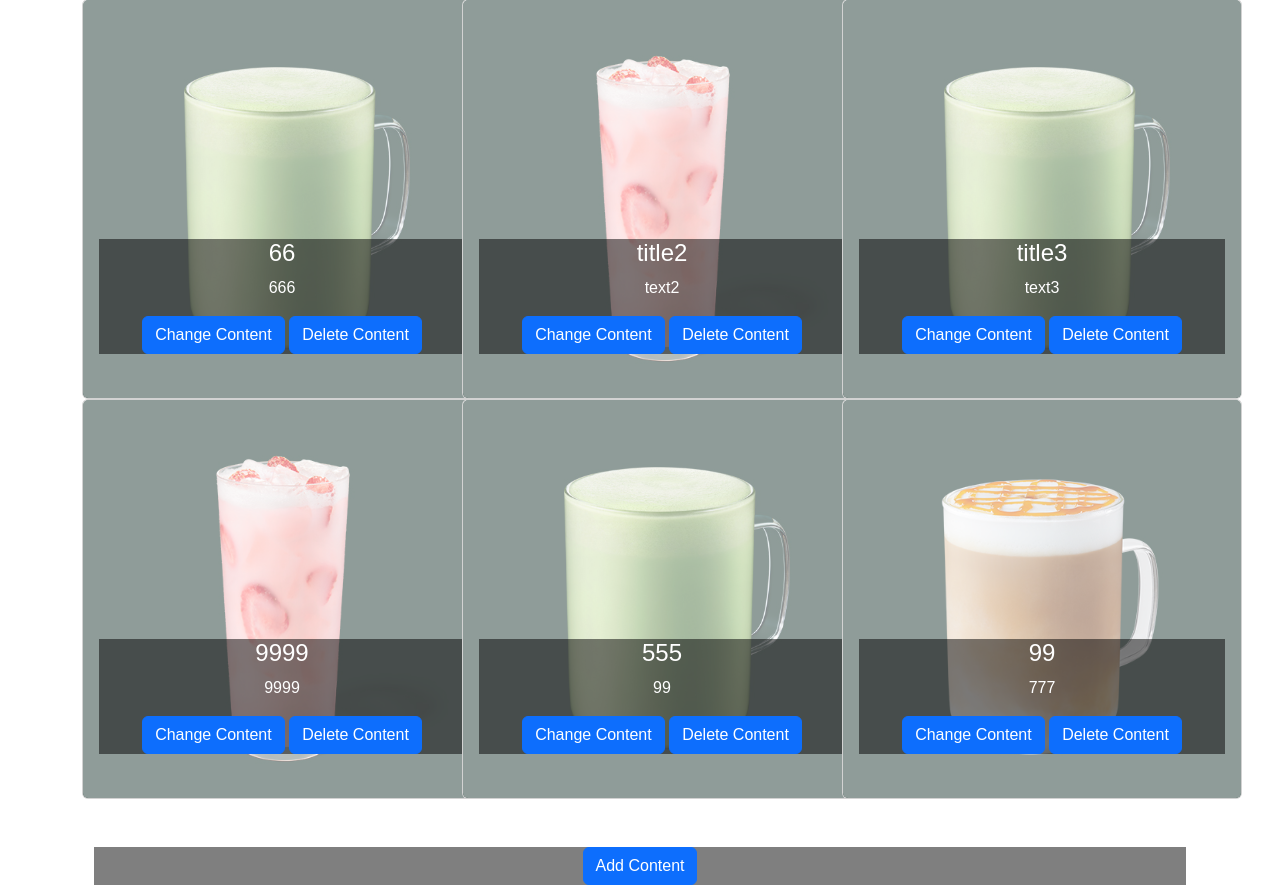
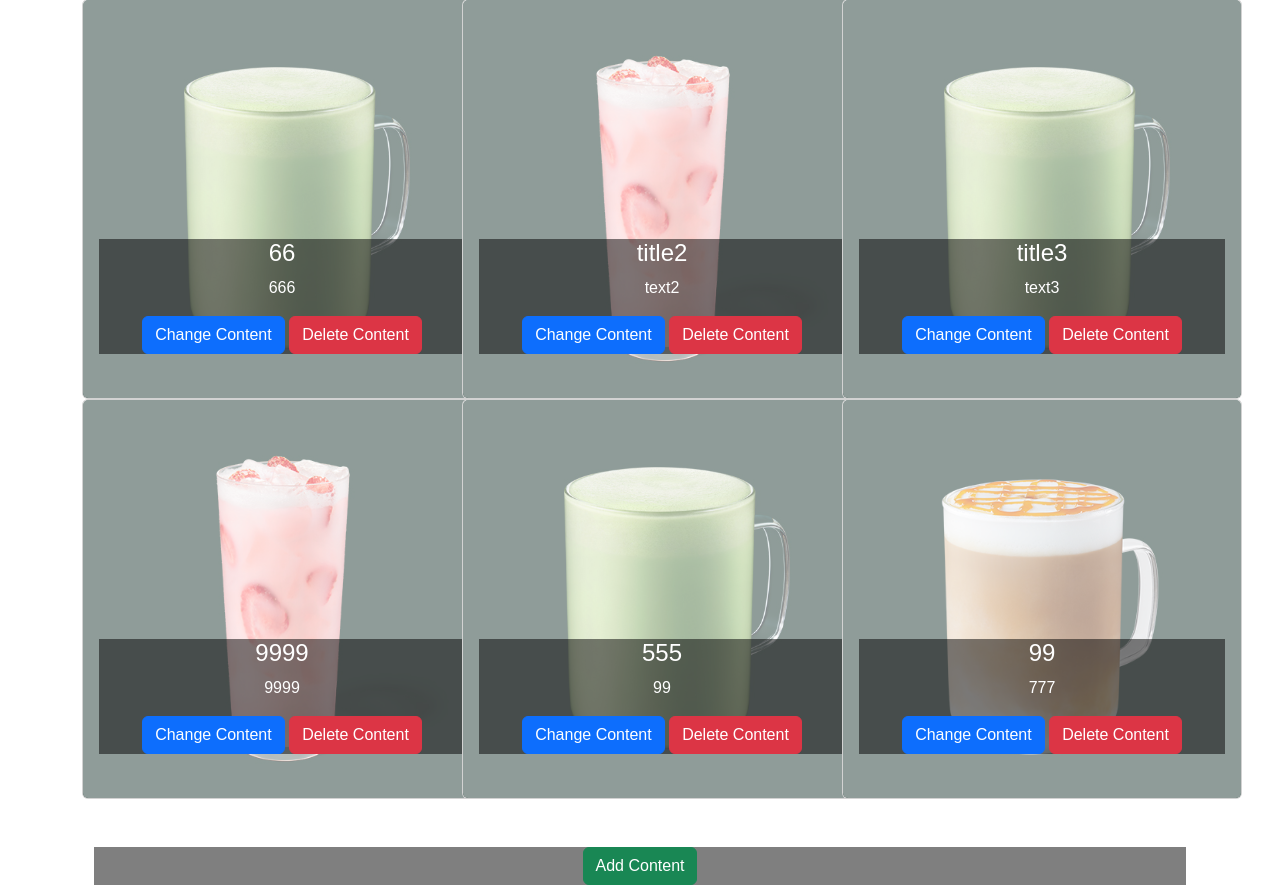
Before and after one commit to blackmutton/project20240714, a PHP site: page /admin.php in a window 1280 px wide. Shown: the part 137-1022 px from the top of the page. Run offline with PHP 8.4, Linux system fonts and the light colour scheme; data comes from the database, SQL or seed files in the repository.

Commit message:
調整按鈕顏色

```diff
--- a/backend/explore.php
+++ b/backend/explore.php
@@ -17,7 +17,7 @@
                             </p>
                             <a href="?do=change_content&id=<?=$row['id']?>&table=<?=ucfirst($do)?>" class="btn btn-primary">Change Content</a>
                             <!-- 因為有被include到admin.php所以可抓到$do -->
-                            <button data-id="<?=$row['id']?>" data-do="<?=$do?>" class="btn btn-primary del">Delete Content</button>
+                            <button data-id="<?=$row['id']?>" data-do="<?=$do?>" class="btn btn-danger del">Delete Content</button>
                         </div>
                     </div>
                 </div>
@@ -30,7 +30,7 @@
             <div class="row text-center">
                 <div class="col-12">
                     <div class="trans-bg">
-                    <a href="?do=add_content&table=<?=ucfirst($do)?>" class="btn btn-primary">Add Content</a>
+                    <a href="?do=add_content&table=<?=ucfirst($do)?>" class="btn btn-success">Add Content</a>
                     </div>
                 </div>
             </div>
--- a/backend/menu.php
+++ b/backend/menu.php
@@ -17,7 +17,7 @@
                             <p>price:$<?=$row['price']?></p>
                             <p>desc:<?=nl2br($row['desc'])?></p>
                             <a href="?do=change_menu&id=<?=$row['id']?>&table=<?=ucfirst($do)?>" class="btn btn-primary">Change Menu</a>
-                            <button href="?do=delete_menu&id=<?=$row['id']?>" class="btn btn-primary del" data-id="<?=$row['id']?>" data-do="<?=$do?>">Delete Menu</button>
+                            <button href="?do=delete_menu&id=<?=$row['id']?>" class="btn btn-danger del" data-id="<?=$row['id']?>" data-do="<?=$do?>">Delete Menu</button>
                         </div>
                     </div>
                 </div>
@@ -30,7 +30,7 @@
             <div class="row">
                 <div class="col-12">
                     <div class="trans-bg">
-                    <a href="?do=add_menu&table=<?=ucfirst($do)?>" class="btn btn-primary">Add Menu</a>
+                    <a href="?do=add_menu&table=<?=ucfirst($do)?>" class="btn btn-success">Add Menu</a>
                     </div>
                 </div>
             </div>
```
